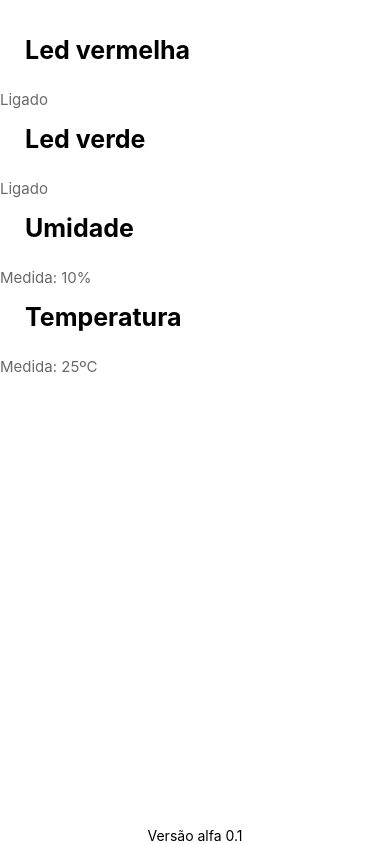
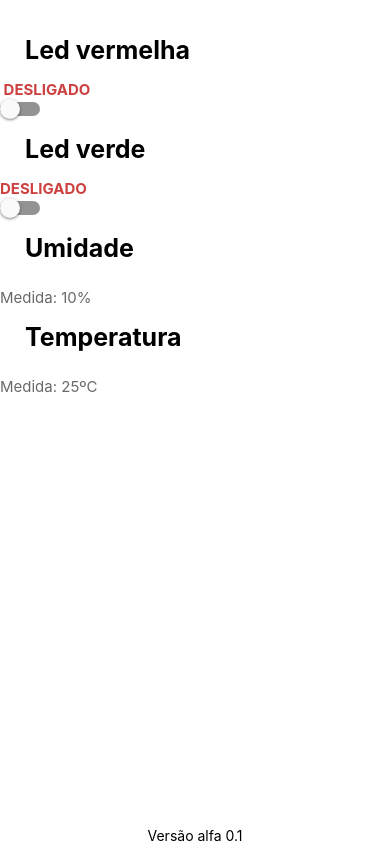
Before and after one commit to joaoperigo/react-native-esp8266-wifi-iot, a React Native app: screen / in a window 390 px wide. Built offline with nearby package versions, Linux system fonts and the light colour scheme.

Commit message:
Interface++; UseState switch button

```diff
--- a/App.js
+++ b/App.js
@@ -1,23 +1,53 @@
 import { StatusBar } from 'expo-status-bar';
-import { StyleSheet, Text, View, ScrollView } from 'react-native';
+import React, {useState} from 'react';
+import { StyleSheet, Text, View, ScrollView, Switch } from 'react-native';
 
 export default function App() {
+
+  const [isEnable, setIsEnable] = useState(false);
+
+  const isSwitch = () => {
+    setIsEnable(previousState => !previousState);
+  }
+
+  const [isEnable2, setIsEnable2] = useState(false);
+
+  const isSwitch2 = () => {
+    setIsEnable2(previousState => !previousState);
+  }
+
   return (
     <>
+
+    <StatusBar />
+
     <ScrollView>
       <View style={styles.container}>
+
         <Text style={styles.titulo}>Led vermelha</Text>
-        <Text style={styles.detalhes}>Ligado</Text>
 
+        <View styles={styles.status}>
+          <Text style={isEnable ? styles.ON : styles.OFF}> {isEnable ? 'LIGADO' : 'DESLIGADO'}</Text>
+          <Switch
+            onValueChange={isSwitch}
+            value={isEnable}
+          />
+        </View>
 
         <Text style={styles.titulo}>Led verde</Text>
-        <Text style={styles.detalhes}>Ligado</Text>
+        <View styles={styles.status}>
+          <Text style={isEnable2 ? styles.ON : styles.OFF}>{isEnable2 ? 'LIGADO' : 'DESLIGADO'}</Text>
+          <Switch
+            onValueChange={isSwitch2}
+            value={isEnable2}
+          />
+        </View>
 
         <Text style={styles.titulo}>Umidade</Text>
-        <Text style={styles.detalhes}>Medida: 10%</Text>
+        <Text style={styles.details}>Medida: 10%</Text>
 
         <Text style={styles.titulo}>Temperatura</Text>
-        <Text style={styles.detalhes}>Medida: 25ºC</Text>
+        <Text style={styles.details}>Medida: 25ºC</Text>
 
       </View>
     </ScrollView>
@@ -36,10 +66,28 @@ const styles = StyleSheet.create({
     marginTop: 15,
     marginLeft: 25
   },
-  detalhes: {
+  details: {
     fontSize: 15,
     textAlign: 'justify',
     marginTop: 25,
     color: '#696969'
-  }
+  },
+  status: {
+    flexDirection: 'row',
+    justifyContent: 'space-around'
+  },
+  ON: {
+    fontSize: 15,
+    textAlign: 'justify',
+    marginTop: 15,
+    color: '#22ec22',
+    fontWeight: 'bold'
+  },
+  OFF: {
+    fontSize: 15,
+    textAlign: 'justify',
+    marginTop: 15,
+    color: '#cc4040',
+    fontWeight: 'bold'
+  },
 });
```
